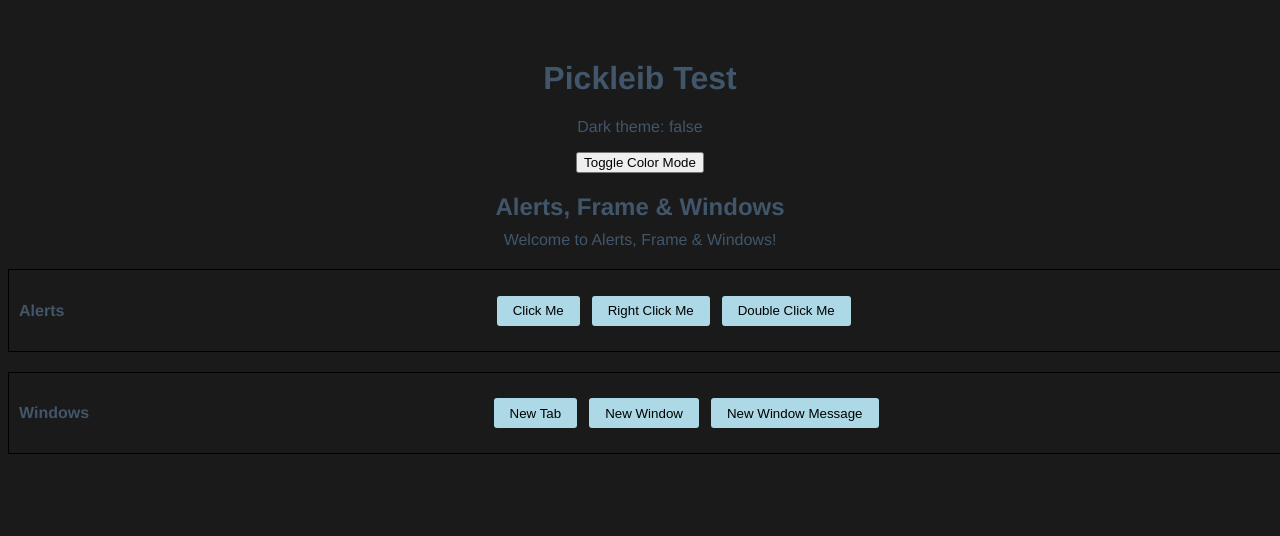
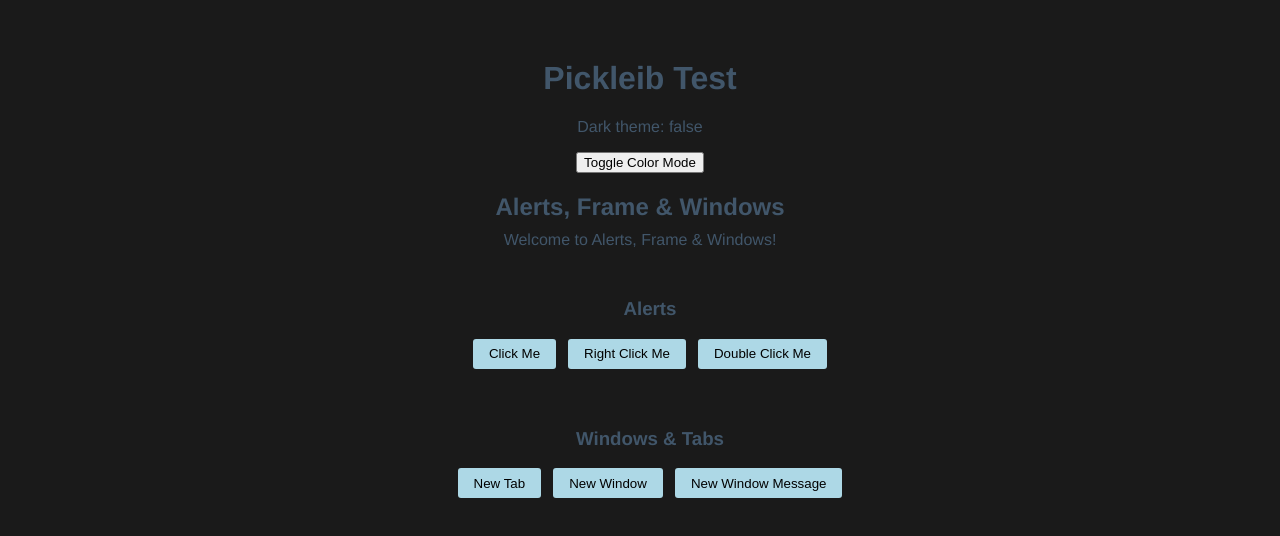
Before and after one commit to Umutayb/vue-test-app, a Vue app: page /alerts in a window 1280 px wide. Shown: the top 536 px of the page. Built offline with nearby package versions, Linux system fonts and the light colour scheme.

Commit message:
ElementsPage & AlersAndWindows Page
- Added Elements Page and Alerts and Windows Page
- Added unit tests for the new pages

```diff
--- a/src/views/categories/AlertsFrameWindowsPage.vue
+++ b/src/views/categories/AlertsFrameWindowsPage.vue
@@ -4,7 +4,7 @@
     <a>Welcome to Alerts, Frame & Windows!</a>
 
     <div class="clickables">
-      <h4>Alerts</h4>
+      <h3>Alerts</h3>
       <div class="button-group">
         <button class="button" id="click-me" @click="handleClick">Click Me</button>
         <button class="button" id="right-click-me" @contextmenu.prevent="handleRightClick">Right Click Me</button>
@@ -13,7 +13,7 @@
     </div>
 
     <div id="tabs" class="clickables">
-      <h4>Windows</h4>
+      <h3>Windows & Tabs</h3>
       <div class="button-group">
         <button class="button" @click="newTab">New Tab</button>
         <button class="button" @click="newWindow">New Window</button>
@@ -40,16 +40,16 @@ export default {
     },
     newTab() {
       // Open a new tab
-      window.open("https://example.com", "_blank");
+      window.open("http://127.0.0.1:8081/", "_blank");
     },
     newWindow() {
       // Open a new window
-      window.open("https://example.com", "_blank", "width=600,height=400");
+      window.open("http://127.0.0.1:8081/", "_blank", "width=600,height=400");
     },
     newWindowMessage() {
       // Open a new window with a message
       alert('New window message!');
-      window.open("https://example.com", "_blank");
+      window.open("http://127.0.0.1:8081/", "_blank");
     }
   }
 }
@@ -58,10 +58,10 @@ export default {
 <style>
 /* Clickables section styles */
 .clickables {
-  border: 1px solid black; /* Increase border width */
   display: flex;
+  flex-direction: column; /* Align items in a column */
   justify-content: center;
-  align-items: center; /* Center align items vertically */
+  align-items: center; /* Center align items horizontally */
   width: 100%;
   margin-top: 20px;
   padding: 10px;
--- a/src/views/categories/ElementsPage.vue
+++ b/src/views/categories/ElementsPage.vue
@@ -67,7 +67,6 @@ export default {
 <style>
 /* Radio buttons section styles */
 .question-box {
-  border: 1px solid black;
   padding: 10px;
   margin-top: 20px;
   margin-bottom: 20px;
```
Also changed, not shown: 1 other file (tests, documents, lock files or other folders).
